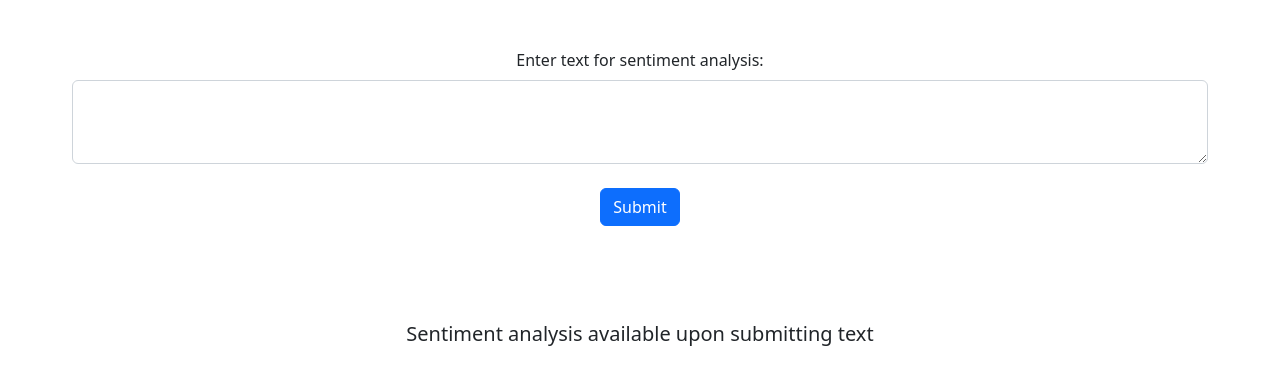
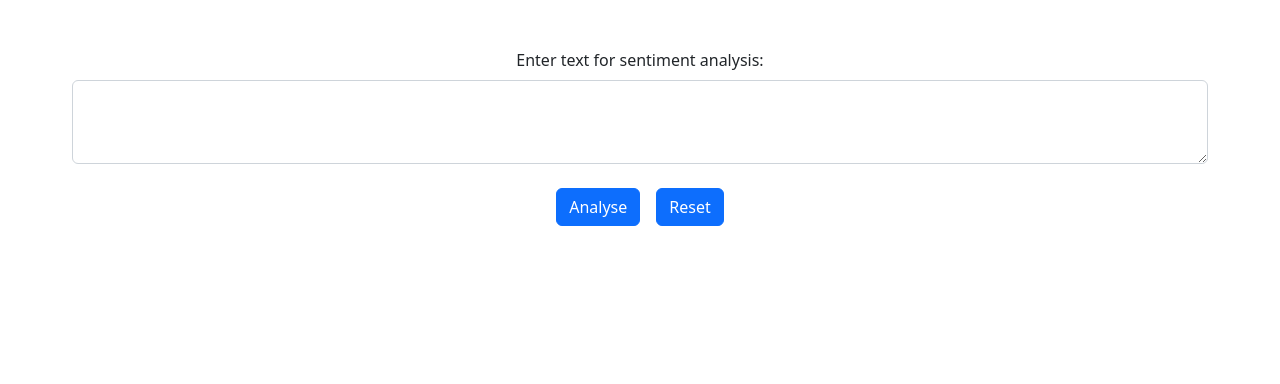
Before and after one commit to ArturN31/AI-project, a React (Create React App) app: page / in a window 1280 px wide. Shown: the top 384 px of the page. Built offline with nearby package versions, Linux system fonts and the light colour scheme; no server answers.

Commit message:
bug fixes

```diff
--- a/src/components/InputForm.js
+++ b/src/components/InputForm.js
@@ -6,15 +6,19 @@ const InputForm = ({ get_input }) => {
     const textAreaRef = useRef(null);
 
     //setting the input for the get function in the parent component
-    const send_input_to_parent = () => get_input(input)
+    const send_input_to_parent = () => get_input(input.replace(/["']/g, ""));
 
     //resizing the textarea to fit content
-    const resizeTextArea = () => {
+    const resize_text_area = () => {
         textAreaRef.current.style.height = "auto";
         textAreaRef.current.style.height = textAreaRef.current.scrollHeight + "px";
     };
 
-    useEffect(resizeTextArea, [input]);
+    const text_area_reset = () => {
+        document.getElementById('textarea').value="";
+    }
+
+    useEffect(resize_text_area);
 
     return (
         <>
@@ -25,8 +29,11 @@ const InputForm = ({ get_input }) => {
                 </Form.Group>
             </Form>
             <div className="d-flex justify-content-center">
-                <Button variant="primary" type="submit" onClick={send_input_to_parent}>
-                    Submit
+                <Button className="mx-2" variant="primary" onClick={send_input_to_parent}>
+                    Analyse
+                </Button>
+                <Button className="mx-2" variant="primary" onClick={text_area_reset}>
+                    Reset
                 </Button>
             </div>
         </>
--- a/src/components/SentimentAnalysis.js
+++ b/src/components/SentimentAnalysis.js
@@ -3,6 +3,7 @@ import React, { useState, useEffect } from "react"
 const GetUserInput = ({ analysed_text }) => {
     const [sentimentAnalysis, setSentimentAnalysis] = useState([]);
 
+    useEffect(() => {
         const options = {
             method: 'POST',
             headers: {
@@ -13,7 +14,6 @@ const GetUserInput = ({ analysed_text }) => {
             body: '{"text":"' + analysed_text + '"}'
         };
 
-    useEffect(() => {
         if(analysed_text !== "") {
             fetch('https://textprobe.p.rapidapi.com/feelings', options)
              .then((response) => {
@@ -25,11 +25,16 @@ const GetUserInput = ({ analysed_text }) => {
             })
             .catch((err) => console.error(err))
         }
-    })
+    }, [analysed_text])
 
     return (
-        sentimentAnalysis.length >= 0
-        ?   <h5>Sentiment analysis available upon submitting text</h5>
+        sentimentAnalysis.length <= 0
+        ?   <>
+                {analysed_text.length <= 0
+                    ? ""
+                    : "Loading analysis..."
+                }
+            </>
         :   <>
                 <h5>Sentiment analysis:</h5>
                 {sentimentAnalysis.emotion_prediction
@@ -52,6 +57,10 @@ const GetUserInput = ({ analysed_text }) => {
                     ? <p>Neutral: <span> {sentimentAnalysis.emotion_scores.Neutral}</span></p>
                     : "Loading analysis..."
                 }
+                {sentimentAnalysis.emotion_scores.Sadness
+                    ? <p>Sadness: <span> {sentimentAnalysis.emotion_scores.Sadness}</span></p>
+                    : "Loading analysis..."
+                }
                 {sentimentAnalysis.sentiment_scores.Negative
                     ? <p>Negative:  <span> {sentimentAnalysis.sentiment_scores.Negative}</span></p>
                     : "Loading analysis..."
```
Lines whose indentation alone changed are shown as unchanged.
